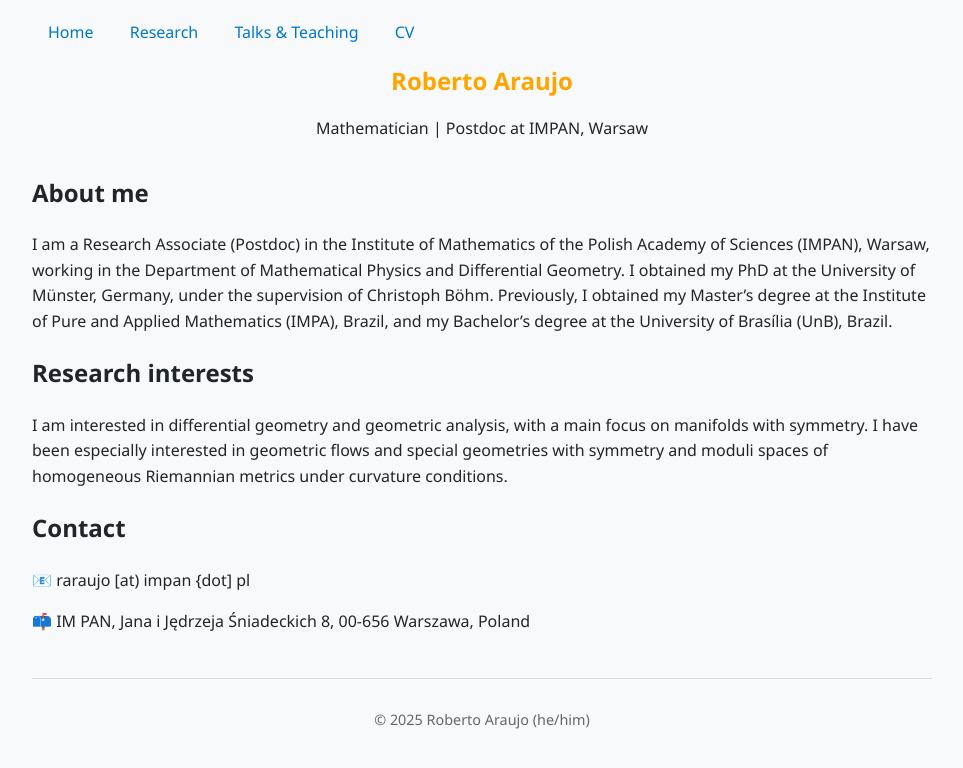
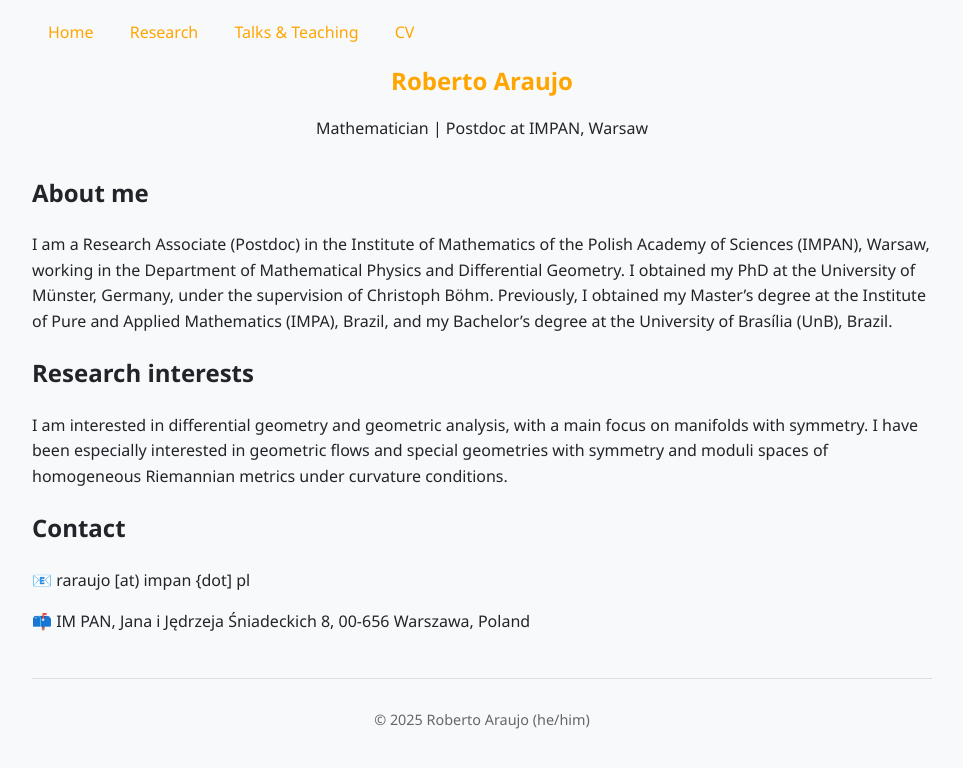
Before and after one commit to r-saraujo/r-saraujo.github.io, a Jekyll site: the page built from index.md, in a window 1280 px wide. Shown: the top 768 px of the page, without its empty margins (158-1121 px from the left). Built offline with Jekyll 4.4.1, drawn with Linux system fonts in a browser that asks for light colours.

Commit message:
Update style.css

```diff
--- a/assets/style.css
+++ b/assets/style.css
@@ -41,7 +41,7 @@ h1 {
 nav a {
   margin: 0 1em;
   text-decoration: none;
-  color: #0077cc;
+  color: orange;
 }
 nav a:hover {
   text-decoration: underline;
```
